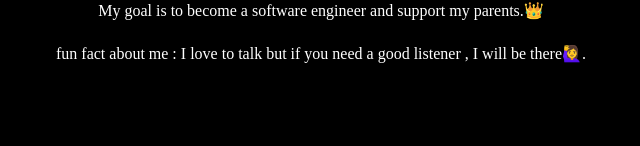
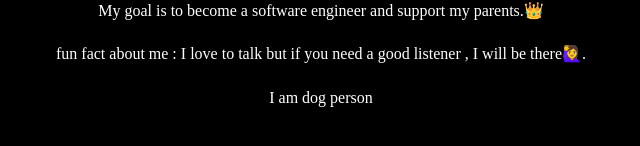
Before and after one commit to soesandarwin2201/Hello_world, a plain HTML site: page index.html in a window 1280 px wide. Shown: the part 242-388 px from the top of the page, without its empty margins (319-959 px from the left). Drawn offline with Linux system fonts and the light colour scheme.

Commit message:
Update index.html

```diff
--- a/index.html
+++ b/index.html
@@ -17,6 +17,8 @@
   <p>My goal is to become a software engineer and support my parents.👑</p>
 
   <p>fun fact about me : I love to talk but if you need a good listener , I will be there🙋‍♀️.</p>
+
+  <p> I am dog person </p>
  </div>
 
 </body>
```
